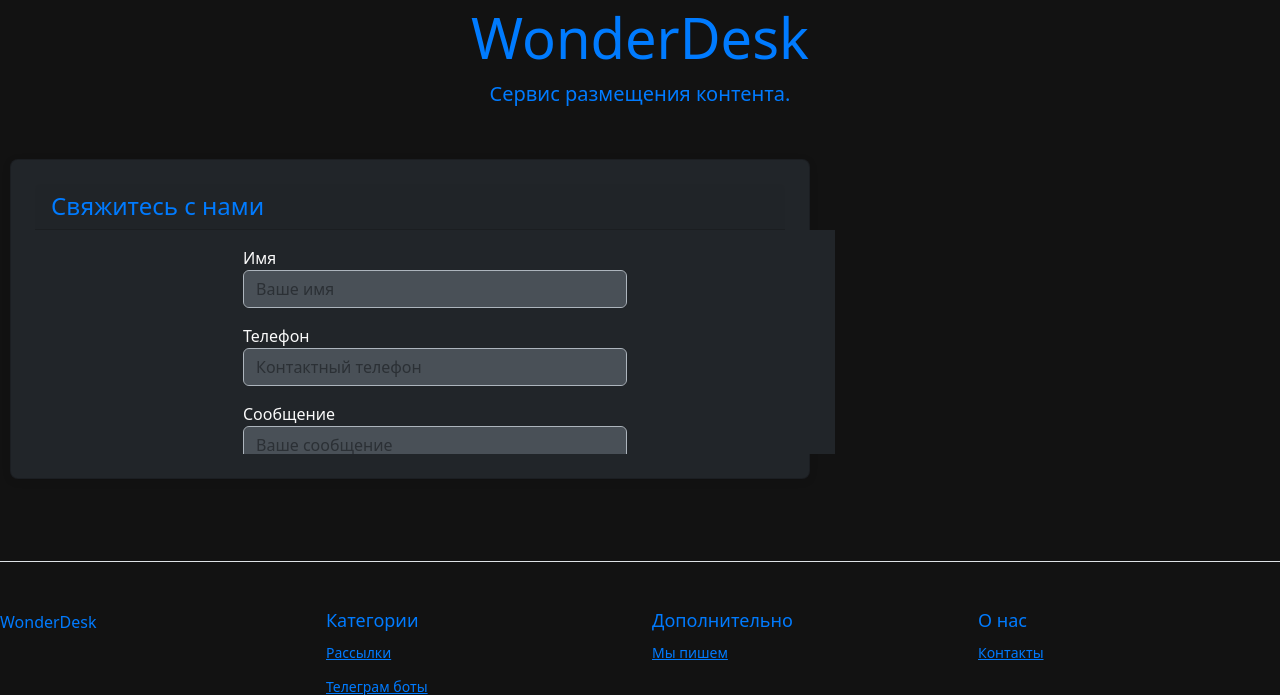
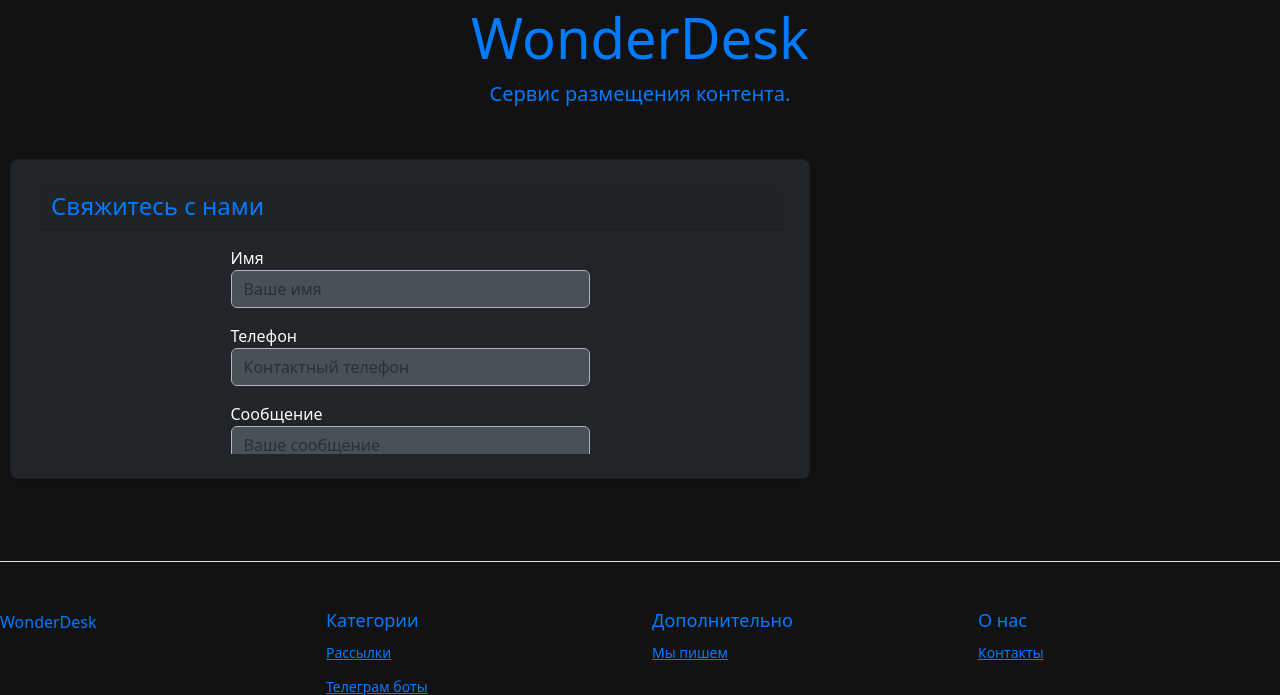
Before and after one commit to EugenyBaz/WonderDesk, a Django app: page /contacts/ in a window 1280 px wide. Shown: the part 141-836 px from the top of the page. Run offline with Django 5.2, Linux system fonts and the light colour scheme; some libraries are stand-ins or nearby versions.

Commit message:
update #3 style form for contacts

```diff
--- a/posts/templates/posts/contacts.html
+++ b/posts/templates/posts/contacts.html
@@ -41,7 +41,7 @@
                 <div class="card-header">
                     <h4 class="my-0 font-weight-normal">Свяжитесь с нами</h4>
                 </div>
-                <div class="card-body" style="width: 50rem; background-color: #212529;">
+                <div class="card-body" style="background-color: #212529;">
                     <form method="post" action="" class="form-floating">
                         {% csrf_token %}
                         <div class="mb-3">
```
